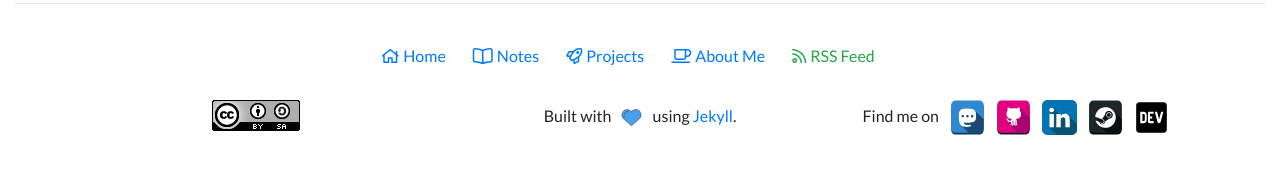
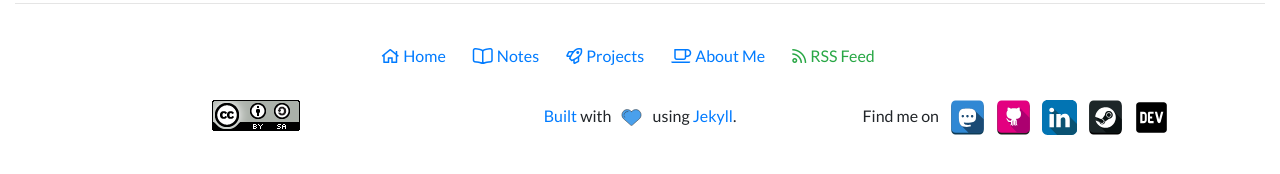
Before and after one commit to ayush-sharma/ayushsharma.in, a Jekyll site: the page built from index.md, in a window 1280 px wide. Shown: the part 609-783 px from the top of the page. Built offline with Jekyll 4.4.1, drawn with Linux system fonts in a browser that asks for light colours.

Commit message:
Adding blog source code link to footer.

```diff
--- a/_includes/footer.html
+++ b/_includes/footer.html
@@ -28,7 +28,7 @@
             </a>
         </div>
         <div class="col-12 col-md-4 text-center my-2">
-            Built with <img src="{{ site.images-path | prepend: site.baseurl | prepend: site.url }}love.svg" width="35" height="35" alt="love" title="love" /> using <a href="https://jekyllrb.com/" target="_blank">Jekyll</a>.
+            <a href="https://github.com/ayush-sharma/ayushsharma.in" target="_blank">Built</a> with <img src="{{ site.images-path | prepend: site.baseurl | prepend: site.url }}love.svg" width="35" height="35" alt="love" title="love" /> using <a href="https://jekyllrb.com/" target="_blank">Jekyll</a>.
         </div>
         <div class="col-12 col-md-4 text-center my-2">
             <span class="mr-2">
```
